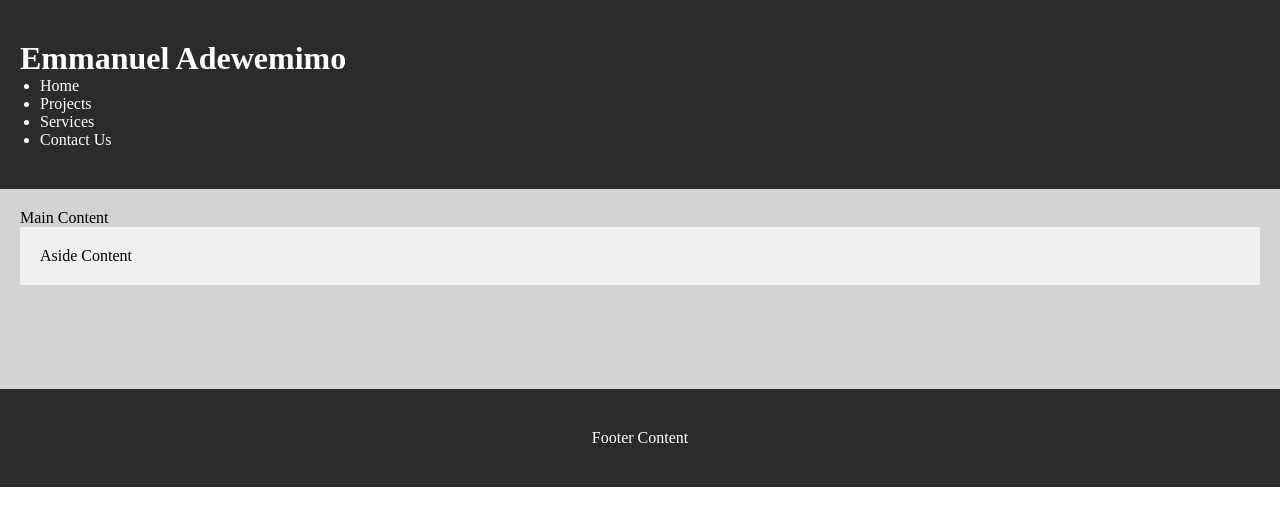
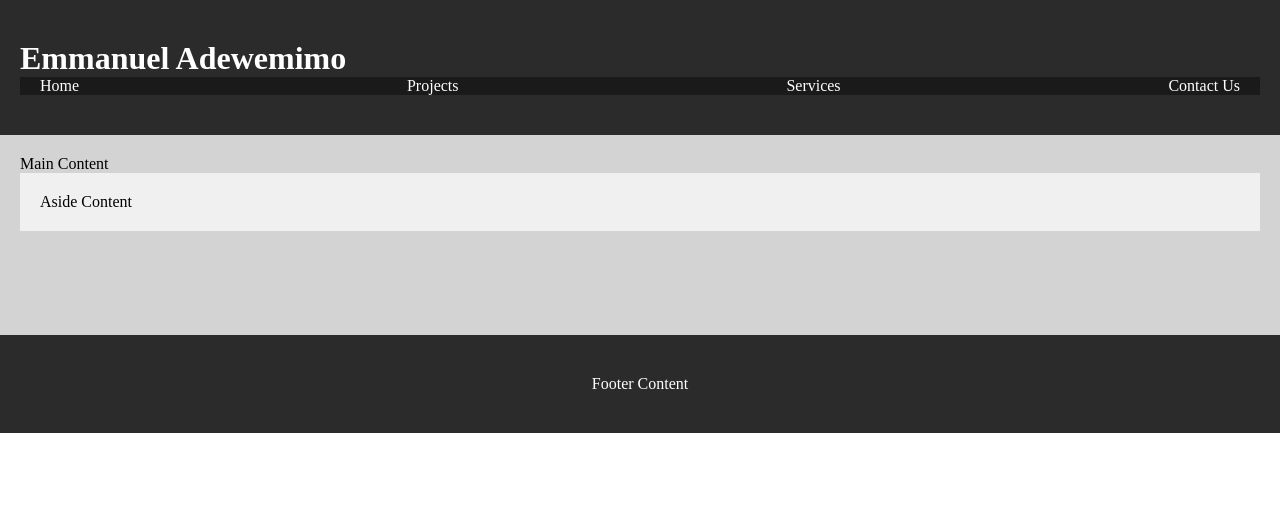
Before and after one commit to Emmyx8861/wdd131, a plain HTML site: page week01/basic-layout.html in a window 1280 px wide. Drawn offline with Linux system fonts and the light colour scheme.

Commit message:
Problems

```diff
--- a/week01/basic-layout.html
+++ b/week01/basic-layout.html
@@ -10,13 +10,10 @@
   <header>
     <h1>Emmanuel Adewemimo</h1>
     <nav>
-      <ul>
-        <li><a href="#">Home</a></li>
-        <li><a href="#">Projects</a></li>
-        <li><a href="#">Services</a></li>
-        <li><a href="#">Contact Us
-        </a></li>
-      </ul>
+        <a href="#">Home</a></li><a href="#">Projects</a></li>
+        <a href="#">Services</a></li>
+        <a href="#">Contact Us
+        </a>
     </nav>
     </header>
 
@@ -24,6 +21,7 @@
       <main>Main Content</main>
       <aside>Aside Content</aside>
     </div>
+
     <footer>Footer Content</footer>
 </body>
 </html>
--- a/week01/styles/styles.css
+++ b/week01/styles/styles.css
@@ -5,6 +5,7 @@ header{
     padding: 40px 20px;
 }
 nav{
+    background-color: #1a1a1a;
     display: flex;
     justify-content: space-between;
     padding: 0 20px;
```
